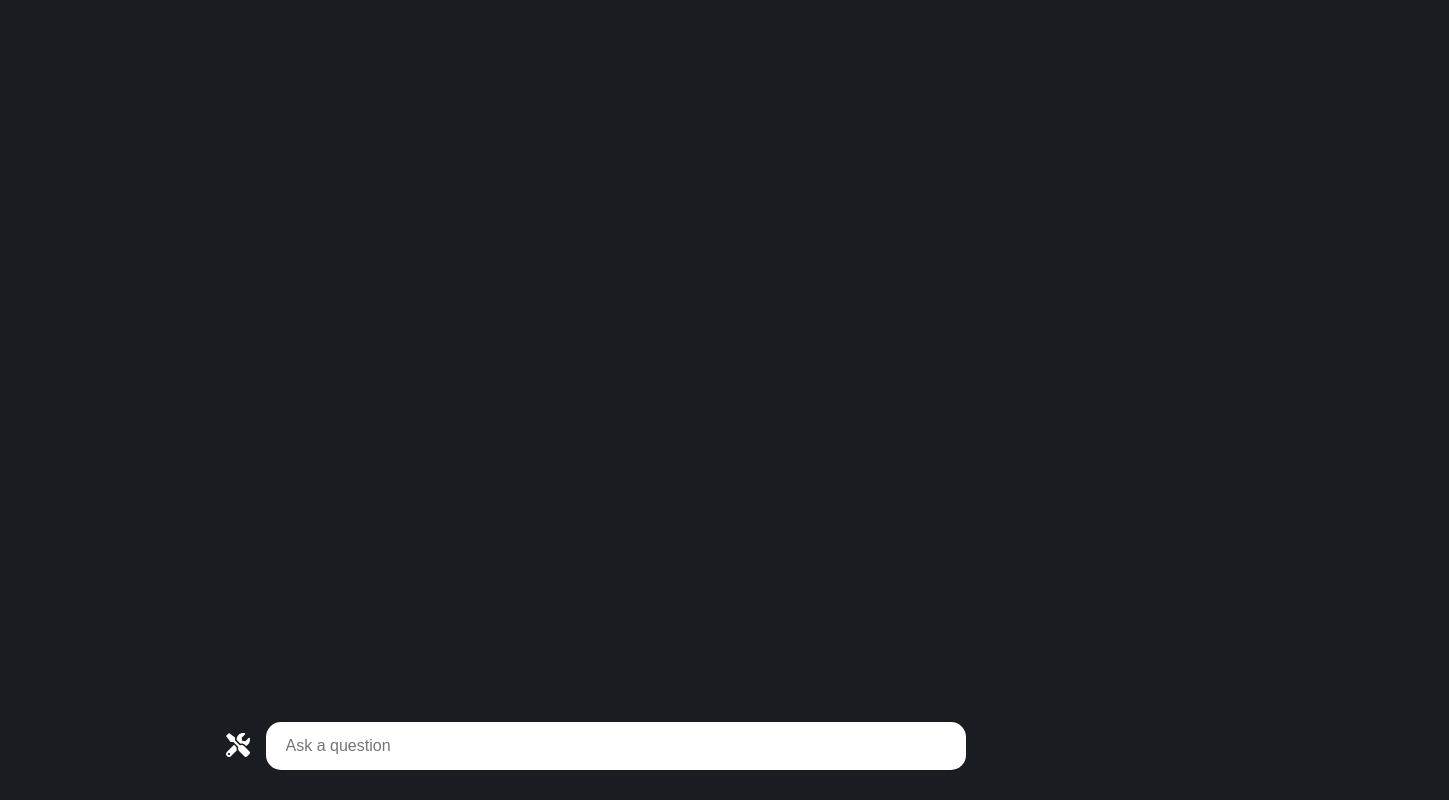
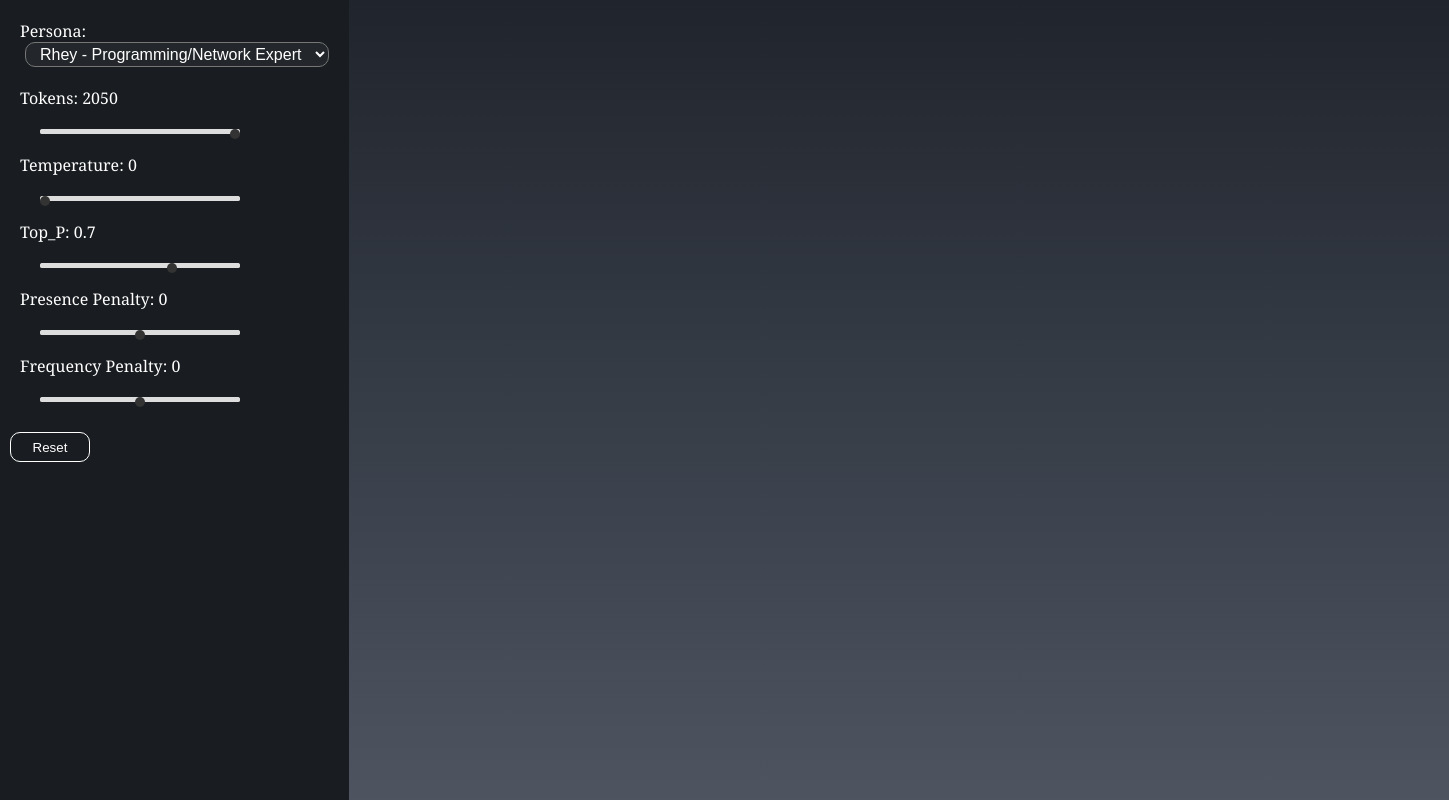
Before and after one commit to jas3333/gptchat_pinecone, a React (Create React App) app in the folder client/: page / in a window 1280 px wide. Shown: the top 800 px of the page, 1449 px wide, since content can reach past the window. Built offline with nearby package versions, Linux system fonts and the light colour scheme.

Commit message:
Sidemenu setup, changed chatbox to flex and placed into a flex column container

```diff
--- a/client/src/App.jsx
+++ b/client/src/App.jsx
@@ -9,7 +9,7 @@ function App() {
     const [promptQuestion, setPromptQuestion] = useState('');
     const [conversation, setConversation] = useState([]);
     const [isLoading, setIsLoading] = useState(false);
-    const [showModal, setShowModal] = useState(false);
+    const [showModal, setShowModal] = useState(true);
     const [summaryCounter, setSummaryCounter] = useState(0);
 
     const [botSettings, setBotSettings] = useState({
@@ -105,8 +105,8 @@ function App() {
     };
 
     return (
-        <div>
-            {showModal && <Settings {...settings} />}
+        <div className='container'>
+            <Settings {...settings} />
             <MemoChatbox {...chatboxProps} />
         </div>
     );
--- a/client/src/components/Chatbox.jsx
+++ b/client/src/components/Chatbox.jsx
@@ -21,13 +21,14 @@ const Chatbox = ({
     }, [conversation]);
 
     return (
-        <div className='chatbox' ref={containerRef}>
-            {conversation.map((item, index) => {
-                return <MemoDisplayChat key={index} item={item} />;
-            })}
+        <div className='container-col'>
+            <div className='chatbox' ref={containerRef}>
+                {conversation.map((item, index) => {
+                    return <MemoDisplayChat key={index} item={item} />;
+                })}
+            </div>
             <div className='chat-input'>
                 <div className='user-input'>
-                    <FaTools className='tools' onClick={() => setShowModal(!showModal)} />
                     {isLoading && <div className='loading-indicator'></div>}
                     <InputBox
                         handleSubmit={handleSubmit}
--- a/client/src/components/Settings.jsx
+++ b/client/src/components/Settings.jsx
@@ -1,8 +1,8 @@
 import { memo } from 'react';
 const Settings = memo(({ botSettings, settingsChange, reset }) => {
     return (
-        <div className='settings-modal'>
-            <form className=''>
+        <div className='settings-container'>
+            <form className='settings'>
                 <div className='settings'>
                     <label htmlFor='options'>Persona: </label>
 
@@ -63,8 +63,6 @@ const Settings = memo(({ botSettings, settingsChange, reset }) => {
                         onChange={settingsChange}
                         title='Adjust the top_p parameter to control the diversity of generated text. A higher value results in more diverse text, while a lower value results in more predictable text.'
                     />
-                </div>
-                <div className='settings'>
                     <label className='value-label' htmlFor='tokens'>
                         Presence Penalty: {botSettings.presencePenalty}
                     </label>
--- a/client/src/index.css
+++ b/client/src/index.css
@@ -46,7 +46,7 @@ li {
 }
 
 .settings p {
-    margin: -20px 0;
+    margin: 20px 0;
 }
 
 .input-chat {
@@ -98,27 +98,30 @@ li {
     position: relative;
     bottom: 0;
     max-width: 800px;
-    left: 50%;
+    left: 70%;
     transform: translateX(-50%);
 }
 
+.container {
+    display: flex;
+}
+.container-col {
+    display: flex;
+    flex-direction: column;
+    background: linear-gradient(to bottom, #20252d, #656d7b);
+    width: 100vw;
+}
+
 .chat-input {
-    position: fixed;
-    bottom: 20px;
     width: 80%;
     padding: 10px;
-    left: 52%;
-    transform: translateX(-50%);
 }
 
 .chatbox {
-    margin: 10px auto;
-    border-radius: 20px;
+    margin: 0 auto;
     padding: 20px;
     width: 1100px;
     height: 1145px;
-    position: relative;
-    z-index: 10;
     overflow-y: scroll;
 }
 
@@ -129,7 +132,7 @@ li {
 .chat-bubble {
     background-color: #4d5460;
     color: #fff;
-    border-radius: 20px;
+    border-radius: 5px;
     padding: 20px;
     max-width: 80%;
     margin-bottom: 30px;
@@ -139,7 +142,7 @@ li {
 
 .user-chat {
     font-weight: 300;
-    border-radius: 20px;
+    border-radius: 5px;
     margin-top: 30px;
     padding: 15px;
     width: 50%;
@@ -178,11 +181,18 @@ li {
     top: 80%;
 }
 
+.settings-container {
+    background: #191c20;
+    color: #fff;
+    display: flex;
+    flex-direction: column;
+    width: 400px;
+    height: 100vh;
+}
 .settings {
     padding: 10px;
     display: flex;
-    align-items: center;
-    justify-content: center;
+    flex-direction: column;
 }
 
 .slider {
@@ -203,7 +213,7 @@ li {
 
 /* Alignment */
 .value-label {
-    margin-left: 20px;
+    margin: 20px 0;
 }
 
 .width-40 {
@@ -235,7 +245,7 @@ li {
 
 input[type='range'] {
     -webkit-appearance: none;
-    width: 100px;
+    width: 200px;
     height: 5px;
     background-color: #ddd;
     border-radius: 5px;
```
Also changed, not shown: 1 other file (tests, documents, lock files or other folders).
